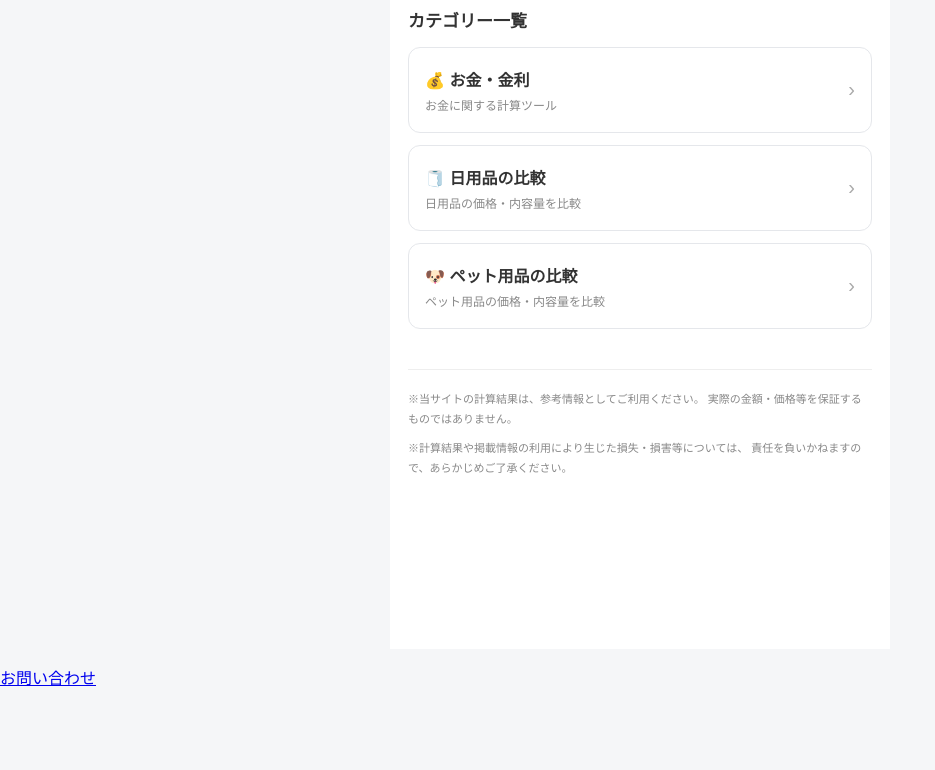
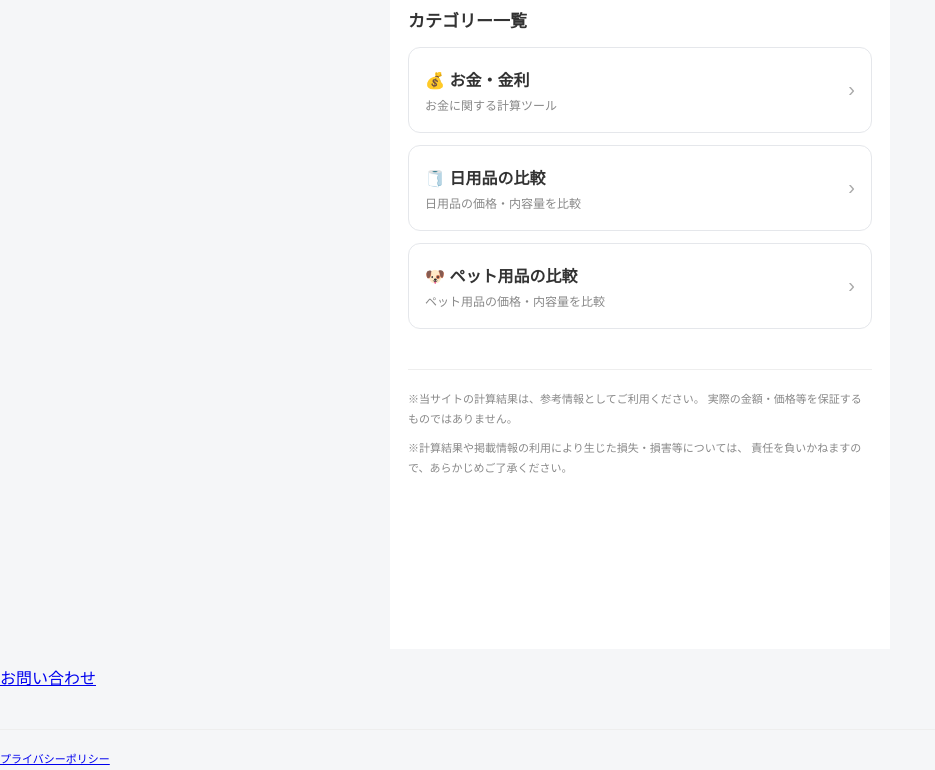
Before and after one commit to kirokugirl-lang/matome1-7.inde.html, a plain HTML site: page index.html in a window 1280 px wide. Shown: the part 151-921 px from the top of the page, without its empty margins (0-935 px from the left). Before the commit the page ends 856 px from the top, so only its background shows below. Drawn offline with Linux system fonts and the light colour scheme.

Commit message:
Update index.html

```diff
--- a/index.html
+++ b/index.html
@@ -368,5 +368,7 @@ showCategories();
 
 </script>
 
-<p><a href="contact.html">お問い合わせ</a></p></body>
+<p><a href="contact.html">お問い合わせ</a></p><footer>
+  <a href="/privacy.html">プライバシーポリシー</a>
+</footer></body>
 </html>
```
